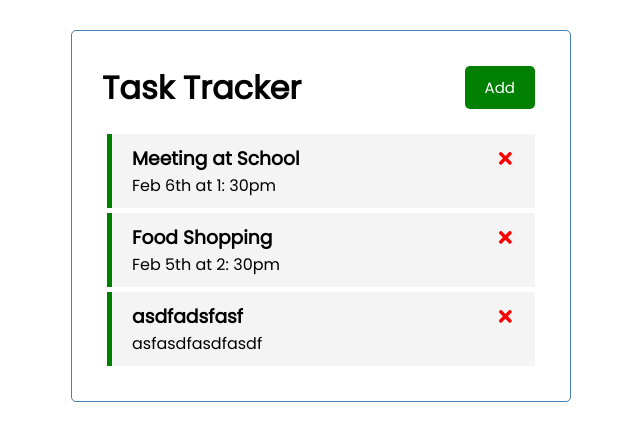
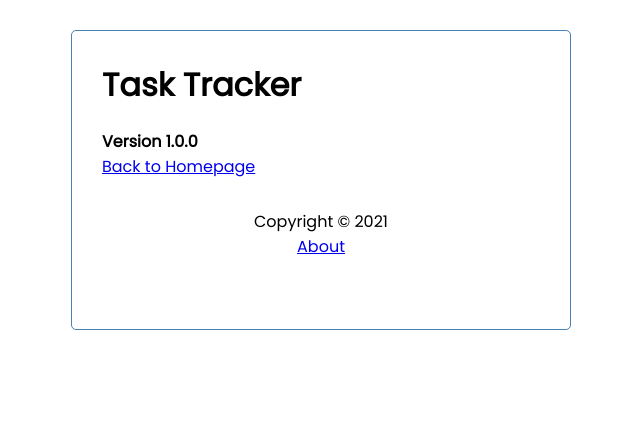
Before and after one commit to zongxili/TaskTracker, a React (Create React App) app: page /about in a window 1280 px wide. Shown: the top 440 px of the page, without its empty margins (319-959 px from the left). Built offline with nearby package versions, Linux system fonts and the light colour scheme; data requests are answered from the project's data file.

Commit message:
added routing

```diff
--- a/src/App.js
+++ b/src/App.js
@@ -2,6 +2,9 @@
 import Tasks from "./components/Tasks";
 import { useState, useEffect } from "react";
 import AddTask from "./components/AddTask";
+import Footer from "./components/Footer";
+import About from "./components/About";
+import { BrowserRouter as Router, Route } from 'react-router-dom';
 
 function App() { // root component
 
@@ -77,17 +80,30 @@
   };
 
   return (
+    <Router>
       <div className="container">
         <Header
           onAdd={() => setShowAddTask(!showAddTask)}
           showAdd={showAddTask}
         />
+        <Route path='/' exact render={(props) => (
+          <>
             {showAddTask && <AddTask onAdd={addTask} />}
             {tasks.length > 0
-        ? <Tasks tasks={tasks} onDelete={deleteTask} onToggle={toggleReminder} />
+              ? <Tasks
+                tasks={tasks}
+                onDelete={deleteTask}
+                onToggle={toggleReminder}
+              />
               : ('No Tasks to Show')
             }
+          </>
+        )}
+        />
+        <Route path='/about' component={About} />
+        <Footer />
       </div>
+    </Router>
   );
 }
 
--- /dev/null
+++ b/src/components/About.js
@@ -0,0 +1,12 @@
+import { Link } from 'react-router-dom';
+
+const About = () => {
+  return (
+    <div>
+      <h4>Version 1.0.0</h4>
+      <Link to="/">Back to Homepage</Link>
+    </div>
+  )
+}
+
+export default About;
--- /dev/null
+++ b/src/components/Footer.js
@@ -0,0 +1,12 @@
+import { Link } from 'react-router-dom';
+
+const Footer = () => {
+  return (
+    <footer>
+      <p>Copyright &copy; 2021</p>
+      <Link to="/about">About</Link>
+    </footer>
+  )
+};
+
+export default Footer;
--- a/src/components/Header.js
+++ b/src/components/Header.js
@@ -1,16 +1,20 @@
 import propTypes from 'prop-types';
 import Button from './Button';
+import { useLocation } from 'react-router';
 
 const Header = ({ title, onAdd, showAdd }) => {
+  const location = useLocation();
 
   return (
     <header className='header'>
       <h1>{title}</h1>
-      <Button
-        color={showAdd ? 'red' : 'green'}
-        text={showAdd ? 'Close' : 'Add'}
-        onClick={onAdd}
-      />
+      {location.pathname === '/' && (
+        <Button
+          color={showAdd ? 'red' : 'green'}
+          text={showAdd ? 'Close' : 'Add'}
+          onClick={onAdd}
+        />
+      )}
     </header>
   )
 }
```
Lines whose indentation alone changed are shown as unchanged.
